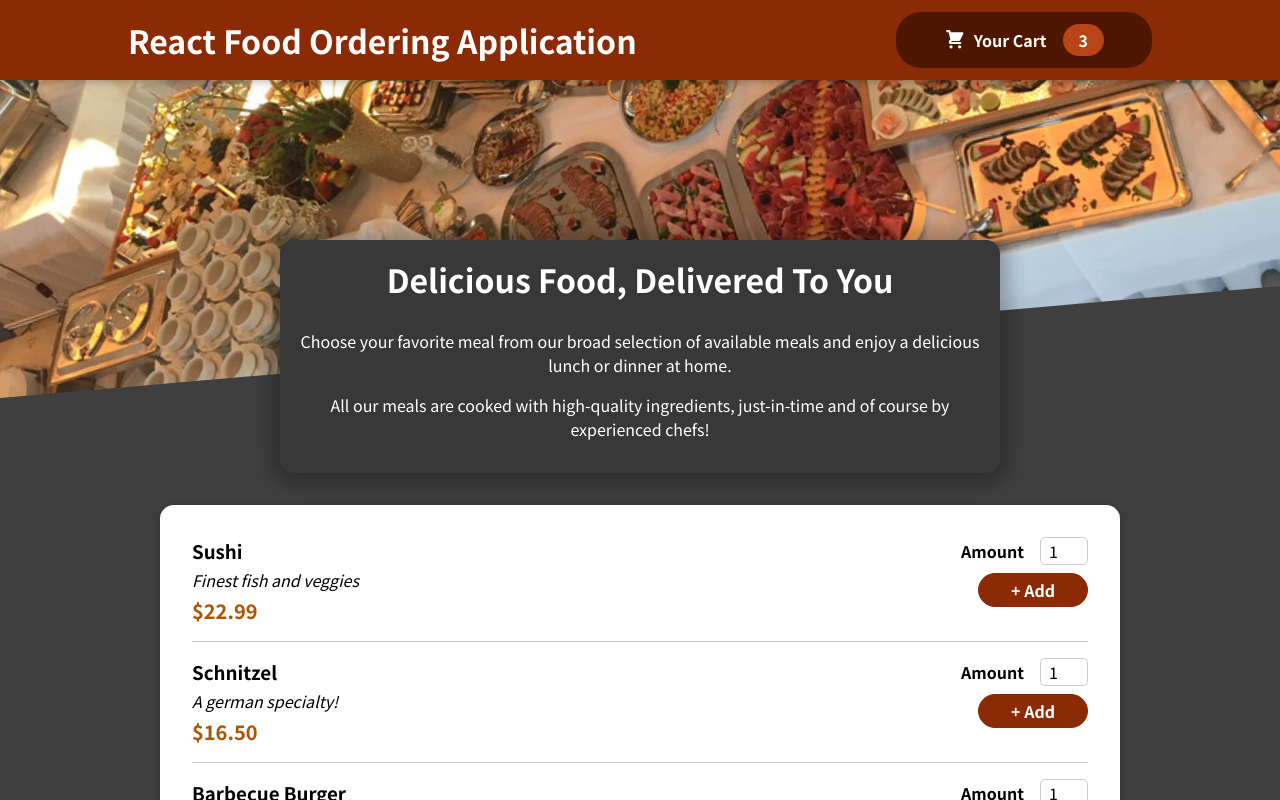
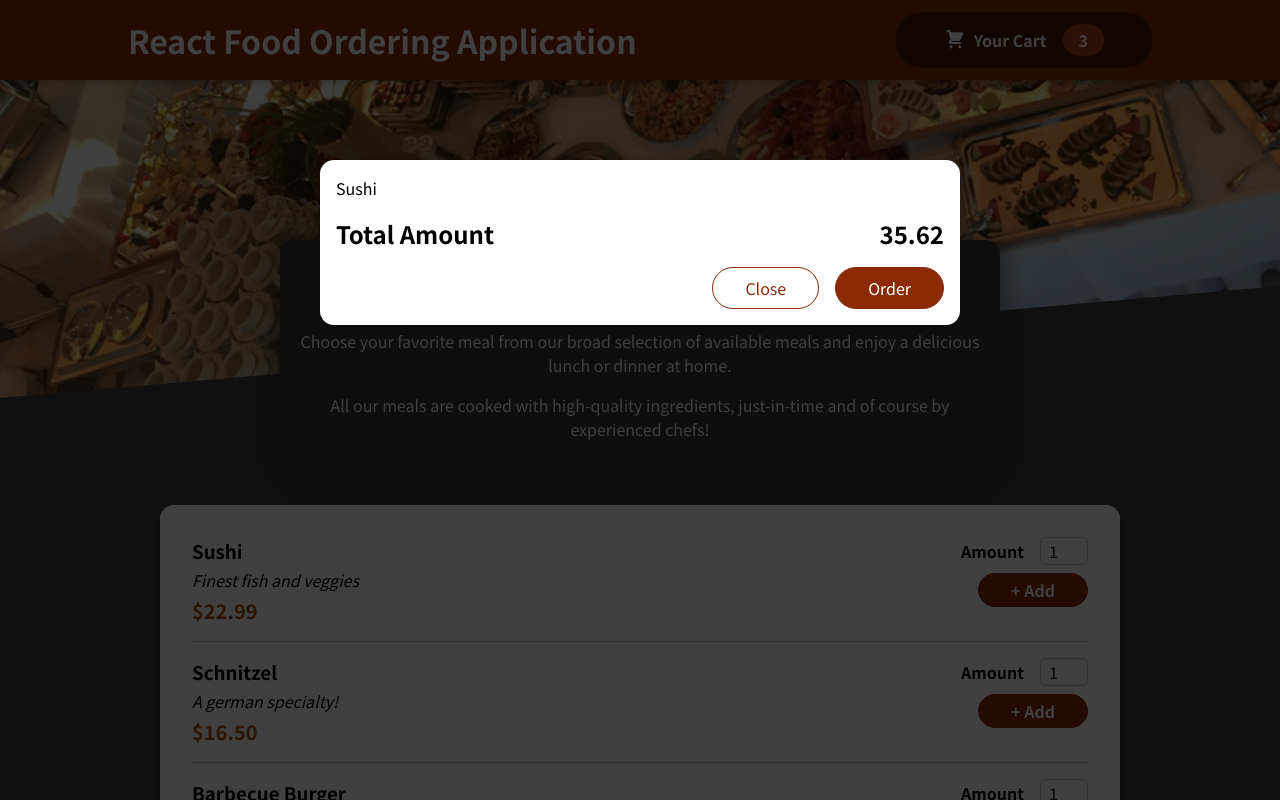
Before and after one commit to huuhung7301/food_ordering_app, a React (Create React App) app: page / in a window 1280 px wide. Shown: the top 800 px of the page. Built offline with nearby package versions, Linux system fonts and the light colour scheme.

Commit message:
Adding Cart Modal

```diff
--- a/public/index.html
+++ b/public/index.html
@@ -28,6 +28,7 @@
   </head>
   <body>
     <noscript>You need to enable JavaScript to run this app.</noscript>
+    <div id="overlays"></div>
     <div id="root"></div>
     <!--
       This HTML file is a template.
--- a/src/App.js
+++ b/src/App.js
@@ -1,10 +1,12 @@
 import Header from "./components/Layout/Header";
 import { Fragment } from "react";
 import Meals from "./components/Meals/Meals";
+import Cart from "./components/Cart/Cart";
 
 function App() {
   return (
     <Fragment>
+      <Cart/>
       <Header/>
       <main>
         <Meals/>
--- a/src/components/Cart/Cart.js
+++ b/src/components/Cart/Cart.js
@@ -1,26 +1,27 @@
-import classes from "./Cart.module.css";
+import Modal from '../UI/Modal';
+import classes from './Cart.module.css';
 
 const Cart = (props) => {
   const cartItems = (
-    <ul className={classes["cart-item"]}>
-      {[{ id: "c1", name: "Sushi", amount: 2, price: 12.99 }].map((item) => (
+    <ul className={classes['cart-items']}>
+      {[{ id: 'c1', name: 'Sushi', amount: 2, price: 12.99 }].map((item) => (
         <li>{item.name}</li>
       ))}
     </ul>
   );
 
   return (
-    <div>
+    <Modal>
       {cartItems}
       <div className={classes.total}>
         <span>Total Amount</span>
-        <span>33.44</span>
+        <span>35.62</span>
       </div>
-      <div>
-        <button className={classes["button--alt"]}>Close</button>
+      <div className={classes.actions}>
+        <button className={classes['button--alt']}>Close</button>
         <button className={classes.button}>Order</button>
       </div>
-    </div>
+    </Modal>
   );
 };
 
--- /dev/null
+++ b/src/components/UI/Modal.js
@@ -0,0 +1,32 @@
+import { Fragment } from 'react';
+import ReactDOM from 'react-dom';
+
+import classes from './Modal.module.css';
+
+const Backdrop = (props) => {
+  return <div className={classes.backdrop} />;
+};
+
+const ModalOverlay = (props) => {
+  return (
+    <div className={classes.modal}>
+      <div className={classes.content}>{props.children}</div>
+    </div>
+  );
+};
+
+const portalElement = document.getElementById('overlays');
+
+const Modal = (props) => {
+  return (
+    <Fragment>
+      {ReactDOM.createPortal(<Backdrop />, portalElement)}
+      {ReactDOM.createPortal(
+        <ModalOverlay>{props.children}</ModalOverlay>,
+        portalElement
+      )}
+    </Fragment>
+  );
+};
+
+export default Modal;
--- /dev/null
+++ b/src/components/UI/Modal.module.css
@@ -0,0 +1,40 @@
+.backdrop {
+  position: fixed;
+  top: 0;
+  left: 0;
+  width: 100%;
+  height: 100vh;
+  z-index: 20;
+  background-color: rgba(0, 0, 0, 0.75);
+}
+
+.modal {
+  position: fixed;
+  top: 20vh;
+  left: 5%;
+  width: 90%;
+  background-color: white;
+  padding: 1rem;
+  border-radius: 14px;
+  box-shadow: 0 2px 8px rgba(0, 0, 0, 0.25);
+  z-index: 30;
+  animation: slide-down 300ms ease-out forwards;
+}
+
+@media (min-width: 768px) {
+  .modal {
+    width: 40rem;
+    left: calc(50% - 20rem);
+  }
+}
+
+@keyframes slide-down {
+  from {
+    opacity: 0;
+    transform: translateY(-3rem);
+  }
+  to {
+    opacity: 1;
+    transform: translateY(0);
+  }
+}
```
